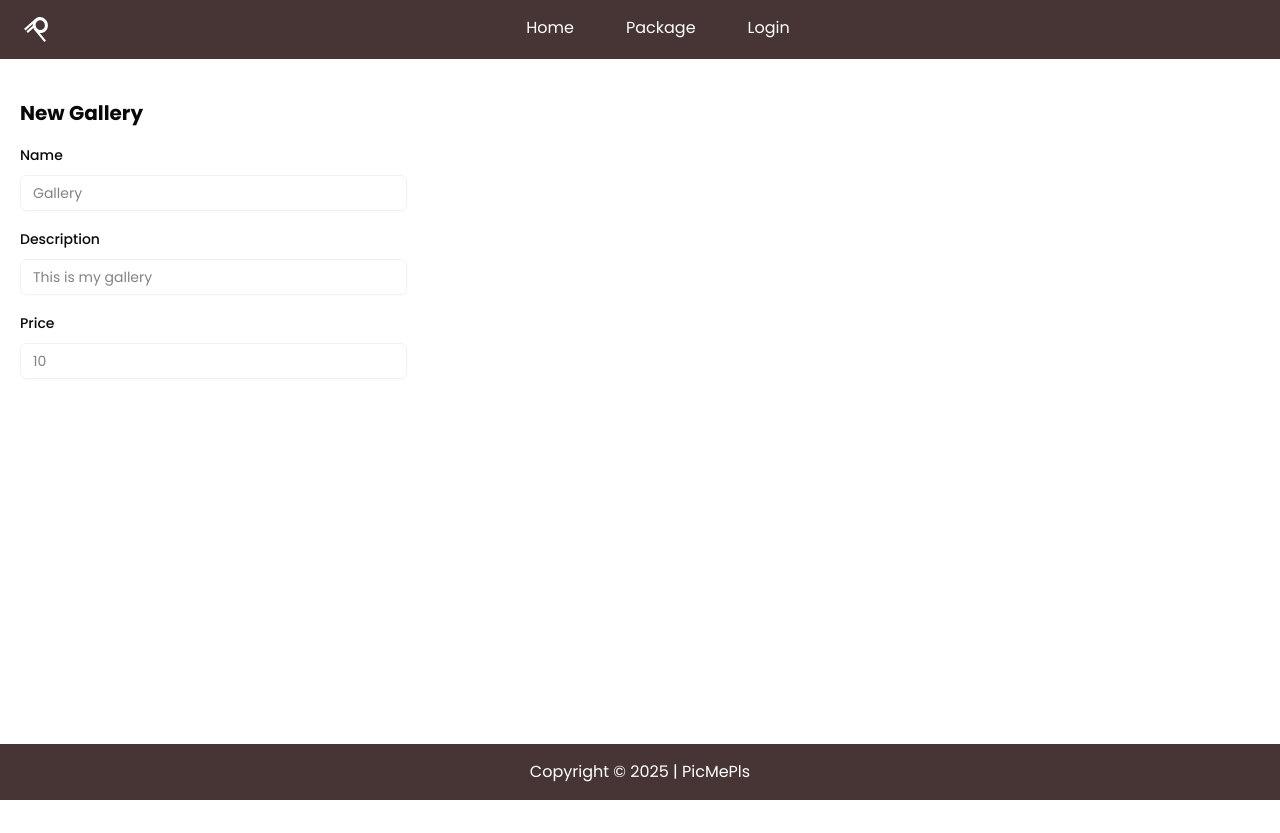
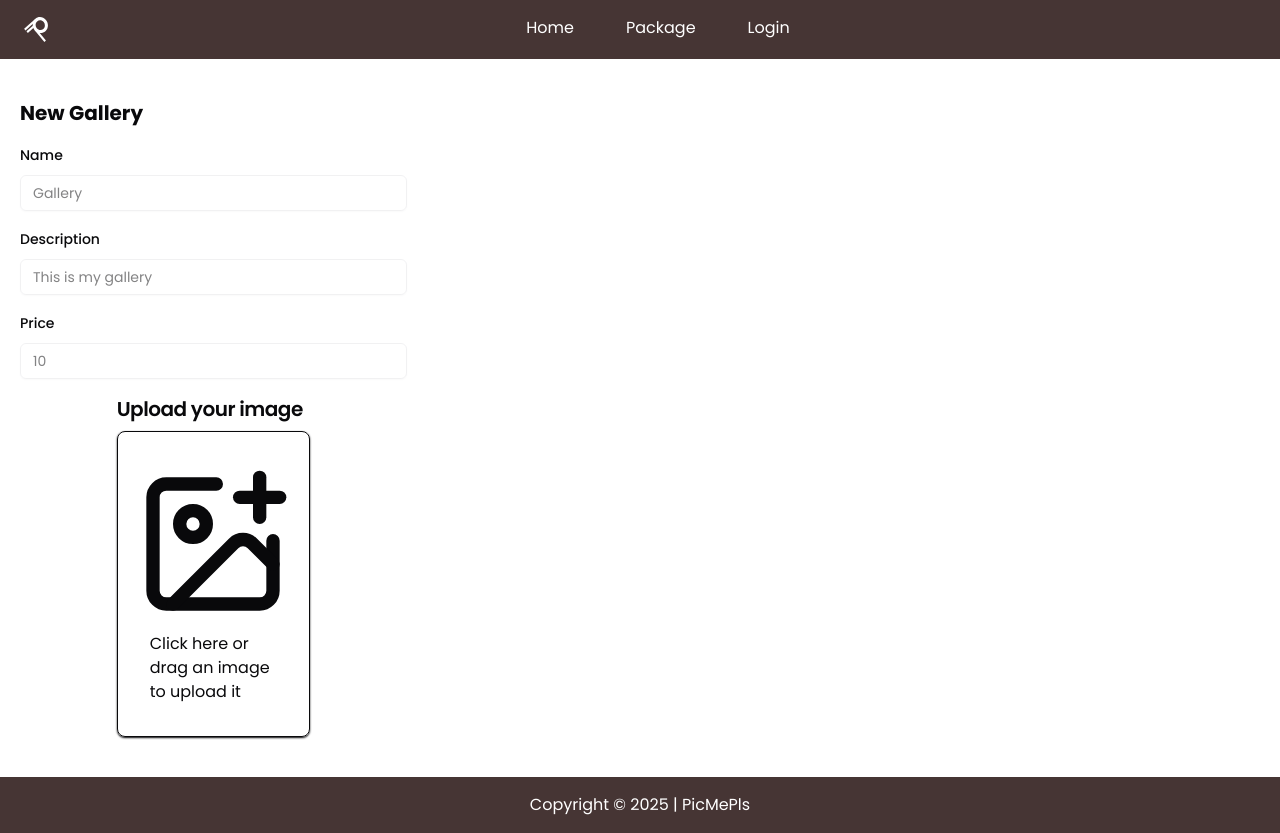
Before and after one commit to CP-RektMart/pic-me-pls-frontend, a Next.js app: page /gallery/create in a window 1280 px wide. Before the commit the page ends 800 px from the top, so only its background shows below. Built offline with nearby package versions, Linux system fonts and the light colour scheme; no server answers; some icons are missing.

Commit message:
feat:image upload button

```diff
--- a/src/components/gallery-page/gallery-detail.tsx
+++ b/src/components/gallery-page/gallery-detail.tsx
@@ -1,8 +1,11 @@
 'use client'
 
 import { useState } from 'react'
+import React from 'react'
 
 import { zodResolver } from '@hookform/resolvers/zod'
+import { ImagePlus } from 'lucide-react'
+import { useDropzone } from 'react-dropzone'
 import { useForm } from 'react-hook-form'
 import { z } from 'zod'
 
@@ -22,6 +25,9 @@ const gallerySchema = z.object({
   name: z.string().min(2, 'Name must be at least 2 characters'),
   description: z.string().min(2, 'Description must be at least 2 characters'),
   price: z.number().min(0, 'Price must be at least 0'),
+  image: z
+    .instanceof(File)
+    .refine((file) => file.size !== 0, 'Please upload an image'),
 })
 
 type GalleryFormValues = z.infer<typeof gallerySchema>
@@ -38,6 +44,7 @@ export default function GalleryDetailSection({
   price,
 }: GalleryDetailSectionProps) {
   const [isEditing, setIsEditing] = useState<boolean>(false)
+  const [preview, setPreview] = React.useState<string | ArrayBuffer | null>('')
 
   const form = useForm<GalleryFormValues>({
     resolver: zodResolver(gallerySchema),
@@ -45,6 +52,7 @@ export default function GalleryDetailSection({
       name,
       description,
       price,
+      image: new File([''], 'filename'),
     },
   })
 
@@ -66,6 +74,32 @@ export default function GalleryDetailSection({
     //   toast.success('Your gallery has been successfully updated.')
     // }
   }
+
+  const onDrop = React.useCallback(
+    (acceptedFiles: File[]) => {
+      const reader = new FileReader()
+      try {
+        reader.onload = () => setPreview(reader.result)
+        reader.readAsDataURL(acceptedFiles[0])
+        form.setValue('image', acceptedFiles[0])
+        form.clearErrors('image')
+      } catch (error) {
+        console.error(error)
+        setPreview(null)
+        form.resetField('image')
+      }
+    },
+    [form]
+  )
+
+  const { getRootProps, getInputProps, isDragActive, fileRejections } =
+    useDropzone({
+      onDrop,
+      maxFiles: 1,
+      maxSize: 1000000,
+      accept: { 'image/png': [], 'image/jpg': [], 'image/jpeg': [] },
+    })
+
   return (
     <Container className='my-6'>
       <div className='px-5 py-4'>
@@ -137,6 +171,63 @@ export default function GalleryDetailSection({
                     </FormItem>
                   )}
                 />
+
+                <FormField
+                  control={form.control}
+                  name='image'
+                  render={() => (
+                    <FormItem className='mx-auto md:w-1/2'>
+                      <FormLabel
+                        className={`${
+                          fileRejections.length !== 0 && 'text-destructive'
+                        }`}
+                      >
+                        <h2 className='text-xl font-semibold tracking-tight'>
+                          Upload your image
+                          <span
+                            className={
+                              form.formState.errors.image ||
+                              fileRejections.length !== 0
+                                ? 'text-destructive'
+                                : 'text-muted-foreground'
+                            }
+                          ></span>
+                        </h2>
+                      </FormLabel>
+                      <FormControl>
+                        <div
+                          {...getRootProps()}
+                          className='mx-auto flex cursor-pointer flex-col items-center justify-center gap-y-2 rounded-lg border border-foreground p-8 shadow-sm shadow-foreground'
+                        >
+                          {preview && (
+                            <img
+                              src={preview as string}
+                              alt='Uploaded image'
+                              className='max-h-[400px] rounded-lg'
+                            />
+                          )}
+                          <ImagePlus
+                            className={`size-40 ${preview ? 'hidden' : 'block'}`}
+                          />
+                          <Input {...getInputProps()} type='file' />
+                          {isDragActive ? (
+                            <p>Drop the image!</p>
+                          ) : (
+                            <p>Click here or drag an image to upload it</p>
+                          )}
+                        </div>
+                      </FormControl>
+                      <FormMessage>
+                        {fileRejections.length !== 0 && (
+                          <p>
+                            Image must be less than 1MB and of type png, jpg, or
+                            jpeg
+                          </p>
+                        )}
+                      </FormMessage>
+                    </FormItem>
+                  )}
+                />
               </form>
             </Form>
           </div>
```
